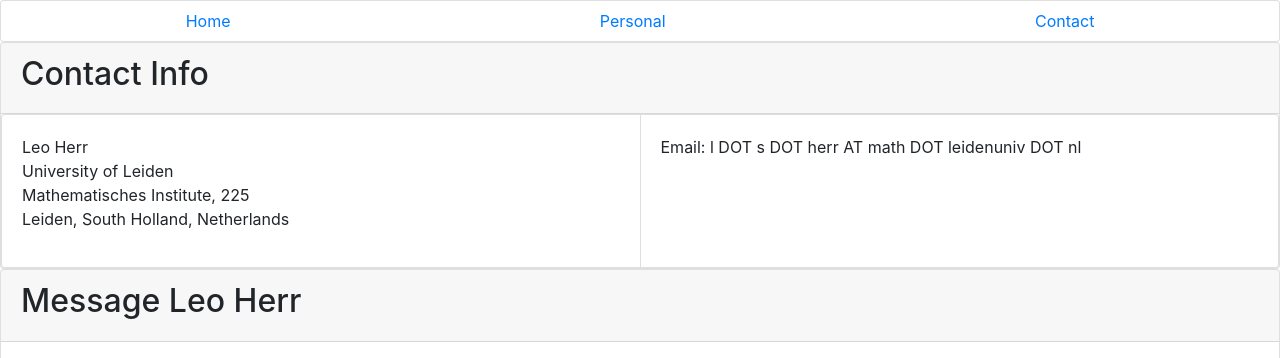
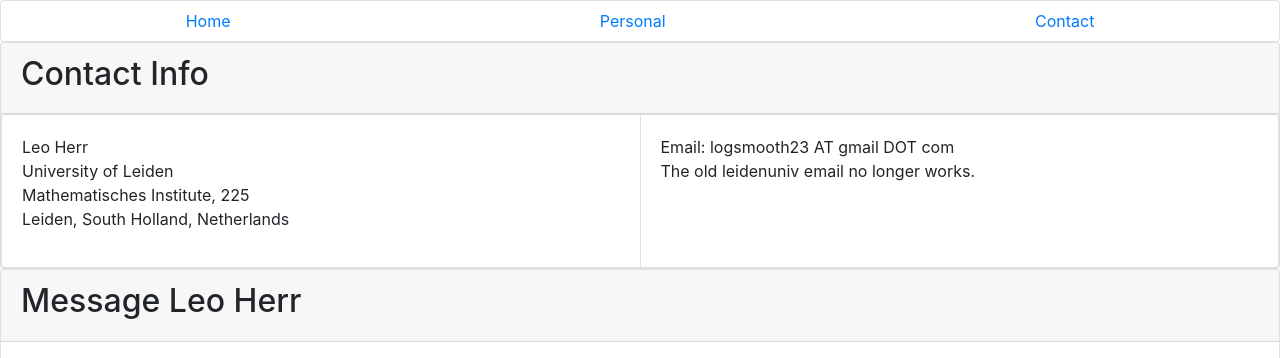
Before and after one commit to nanotech22/logetale, a Flask app: page /contact in a window 1280 px wide. Shown: the top 358 px of the page. Run offline with Flask 2, Linux system fonts and the light colour scheme; some libraries are stand-ins or nearby versions.

Commit message:
updated email address

```diff
--- a/templates/pages/contact.html
+++ b/templates/pages/contact.html
@@ -25,8 +25,8 @@
 
         <div class="card">
             <div class="card-body">
-                    Email: l DOT s DOT herr AT math DOT leidenuniv DOT nl
-
+                    Email: logsmooth23 AT gmail DOT com <br>
+                    The old leidenuniv email no longer works.
             </div>
         </div>
     </div>
```
